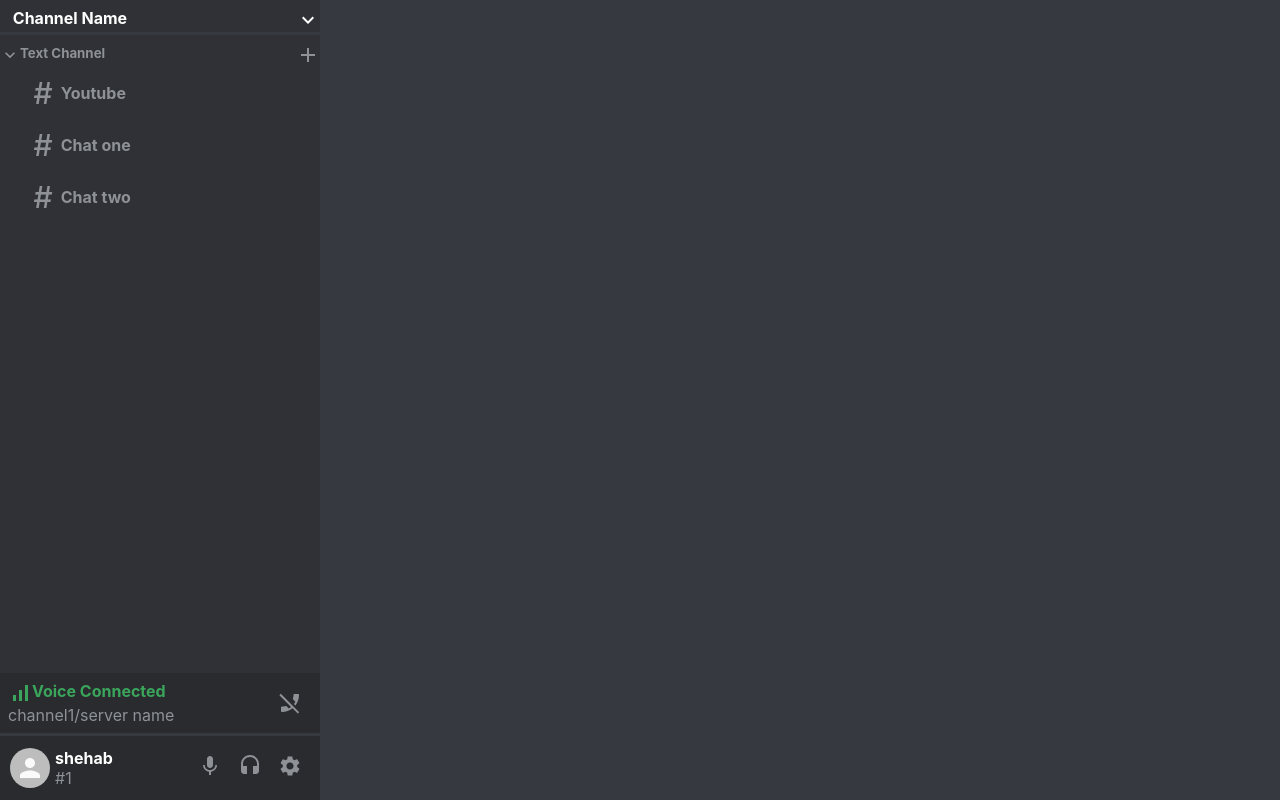
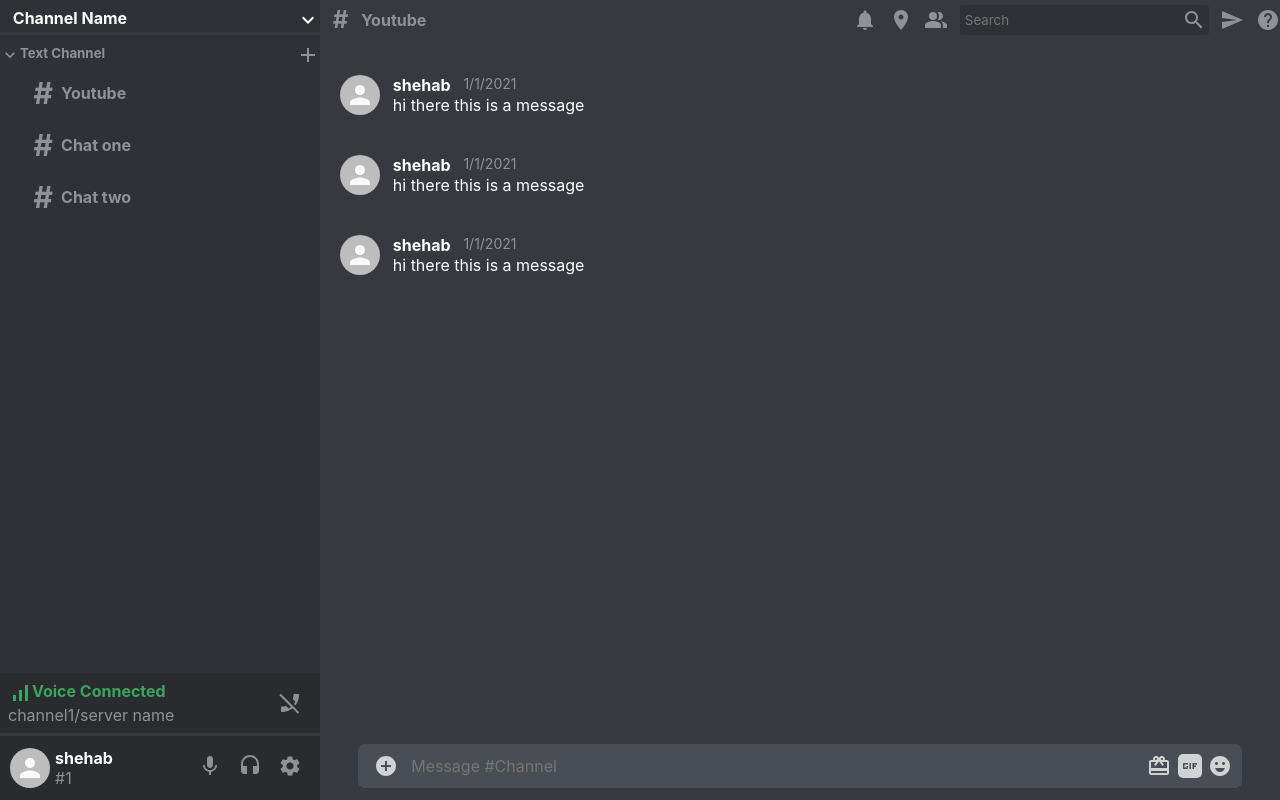
Before and after one commit to sharlq/discord_clon_TS_redux_react_FB, a React (Create React App) app: page / in a window 1280 px wide. Built offline with nearby package versions, Linux system fonts and the light colour scheme.

Commit message:
created the lay out of the chat

```diff
--- a/src/components/chat/Chat.tsx
+++ b/src/components/chat/Chat.tsx
@@ -1,8 +1,12 @@
-
+import ChatHeader from './Chatheader'
+import ChatInput from './ChatInput'
+import ChatMessages from './ChatMessages'
 const Chat = () => {
     return (
         <div className="chat">
-
+            <ChatHeader channel="Youtube"/>
+            <ChatMessages />
+            <ChatInput/>
         </div>
     )
 }
--- /dev/null
+++ b/src/components/chat/ChatInput.tsx
@@ -0,0 +1,22 @@
+import React from 'react'
+import AddCircleIcon from '@material-ui/icons/AddCircle';
+import CardGiftcardIcon from '@material-ui/icons/CardGiftcard';
+import GifIcon from '@material-ui/icons/Gif';
+import EmojiEmotionsIcon from '@material-ui/icons/EmojiEmotions';
+const ChatInput = () => {
+    return (
+        <div className = "chatInput">
+            <AddCircleIcon />
+            <form >
+                <input type="text" placeholder={`Message #Channel`} />
+                {/* <button type="submit">Send Message</button> */}
+            </form>
+            <CardGiftcardIcon/>
+            <GifIcon className="Gif"/>
+            <EmojiEmotionsIcon/>
+
+        </div>
+    )
+}
+
+export default ChatInput
--- /dev/null
+++ b/src/components/chat/ChatMessages.tsx
@@ -0,0 +1,14 @@
+import React from 'react'
+import Message from './message'
+
+const ChatMessages = () => {
+    return (
+        <div className="chatMessages">
+            <Message name='shehab' timeStamp="1/1/2021" content="hi there this is a message"/>
+            <Message name='shehab' timeStamp="1/1/2021" content="hi there this is a message"/>
+            <Message name='shehab' timeStamp="1/1/2021" content="hi there this is a message"/>
+        </div>
+    )
+}
+
+export default ChatMessages
--- /dev/null
+++ b/src/components/chat/Chatheader.tsx
@@ -0,0 +1,28 @@
+import React from 'react'
+import NotificationsIcon from '@material-ui/icons/Notifications';
+import LocationOnIcon from '@material-ui/icons/LocationOn';
+import PeopleAltIcon from '@material-ui/icons/PeopleAlt';
+import SearchIcon from '@material-ui/icons/Search';
+import SendIcon from '@material-ui/icons/Send';
+import HelpIcon from '@material-ui/icons/Help';
+
+const Chatheader:React.FC<{channel:string}> = ({channel}) => {
+    return (
+        <div className="chatHeader">
+            <h4><span className="chatHeader_hash">#</span>{channel}</h4>
+            <div className="chatHeader_right">
+                <NotificationsIcon />
+                <LocationOnIcon />
+                <PeopleAltIcon />
+                <div className="chatHeader_search">
+                <input type="search" placeholder="Search"/>
+                <SearchIcon/>
+                </div>
+                <SendIcon/>
+                <HelpIcon/>
+            </div>
+        </div>
+    )
+}
+
+export default Chatheader
--- /dev/null
+++ b/src/components/chat/message.tsx
@@ -0,0 +1,18 @@
+import React from 'react'
+import Avatar from '@material-ui/core/Avatar';
+const Message:React.FC<{name:string,content:string,timeStamp:string,pic?:string}> = ({name,content,timeStamp,pic}) => {
+    return (
+        <div className="message">
+            <Avatar src={pic} alt={name}/>
+            <div className='info'>
+                <div className='message-header'>
+                    <h4 className="message-header_name">{name}</h4>
+                    <p className="message-header_timeStamp">{timeStamp}</p>
+                </div>
+                <p className="message_content">{content}</p>
+            </div>
+        </div>
+    )
+}
+
+export default Message
--- a/src/style/_chat.scss
+++ b/src/style/_chat.scss
@@ -1,4 +1,6 @@
 .chat{
+    display: flex;
+    flex-direction: column ;
     background: $primaryBack;
     height: 100%;
     flex: .75;
--- /dev/null
+++ b/src/style/_chatHeader.scss
@@ -0,0 +1,43 @@
+.chatHeader{
+    height: fit-content;
+    display: flex;
+    justify-content: space-between;
+    color:$secondary;
+    margin-top: 5px;
+    h4{
+        display: flex;
+        align-items: center;
+    }
+    &_hash{
+        margin-left: 1vw;
+        margin-right: 1vw;
+        font-size: 24px;
+    }
+    input{
+        color: $secondary;
+        height: fit-content;
+        background-color: transparent;
+        border: none;
+        outline: none;
+    }
+    &_search{
+        display: flex;
+       background-color: $secondaryBack;
+        border-radius: 3px;
+        padding: 3px;
+        align-items: center;
+    }
+    &_right{
+
+        flex:.5;
+        display: flex;
+        align-items: center;
+        justify-content: space-between;
+    }
+    .MuiSvgIcon-root{
+        cursor: pointer;
+    }
+    .MuiSvgIcon-root:hover{
+        color: lighten($color: $secondary , $amount: 20);
+    }
+}
--- /dev/null
+++ b/src/style/_chatInput.scss
@@ -0,0 +1,50 @@
+.chatInput{
+    display: flex;
+    background-color: lighten($color: $primaryBack, $amount: 8);
+    color: $secondary;
+    border-radius: 7px;
+    padding: 10px;
+    align-items: center;
+    width: 90%;
+    margin: auto;
+    margin-bottom: 1.5vh;
+    height: fit-content;
+form{
+    display: flex;
+    flex: 1;
+    height: fit-content;
+input{
+    flex: 1;
+    height: fit-content;
+    color: $secondary;
+    height: fit-content;
+    background-color: transparent;
+    border: none;
+    outline: none;
+    font-size: 16px;
+    padding-left: 1vw;
+
+}
+button{
+    height: fit-content;
+}
+}
+.MuiSvgIcon-root{
+    cursor: pointer;
+    color:  lighten($color: $secondary , $amount: 25) ;
+    margin-left: .5vw;
+}
+.MuiSvgIcon-root:hover{
+    color: lighten($color: $secondary , $amount: 80);
+}
+.Gif{
+    color: lighten($color: $primaryBack, $amount: 8) ;
+    background:lighten($color: $secondary , $amount: 25);
+    border-radius: 5px;
+}
+.Gif:hover{
+    color: lighten($color: $primaryBack, $amount: 8) ;
+    background:lighten($color: $secondary , $amount: 80) ;
+
+}
+}
--- /dev/null
+++ b/src/style/_chatMessages.scss
@@ -0,0 +1,27 @@
+.chatMessages{
+    flex:1;
+    .message{
+        height: fit-content;
+        margin-left:20px;
+        margin-top:40px;
+        display: flex;
+        h4{
+            height: fit-content;
+        }
+        p{
+            height: fit-content;
+        }
+        .info{
+            margin-left: 1vw;
+            height: fit-content;
+        }
+        &-header{
+            display: flex;
+            &_timeStamp{
+                margin-left: 1vw;
+                font-size: 14px;
+                color:$secondary;
+            }
+        }
+    }
+}
--- a/src/style/_sidebar.scss
+++ b/src/style/_sidebar.scss
@@ -120,7 +120,10 @@
 .sidebarChannel{
     display: flex;
     height: fit-content;
-  padding-left: 2vw;
+    margin-left: 2vw;
+    margin-right: .5vw;
+    border-radius: 5px;
+
     align-items:center ;
     cursor: pointer;
     h4{
@@ -128,7 +131,6 @@
         align-items: center;
     }
     &_hash{
-        font-weight: 500;
         font-size: 30px;
         padding: 8px;
     }
--- a/src/style/main.css
+++ b/src/style/main.css
@@ -205,7 +205,9 @@ body {
   height: -webkit-fit-content;
   height: -moz-fit-content;
   height: fit-content;
-  padding-left: 2vw;
+  margin-left: 2vw;
+  margin-right: .5vw;
+  border-radius: 5px;
   -webkit-box-align: center;
       -ms-flex-align: center;
           align-items: center;
@@ -222,7 +224,6 @@ body {
 }
 
 .sidebarChannel_hash {
-  font-weight: 500;
   font-size: 30px;
   padding: 8px;
 }
@@ -233,11 +234,214 @@ body {
 }
 
 .chat {
+  display: -webkit-box;
+  display: -ms-flexbox;
+  display: flex;
+  -webkit-box-orient: vertical;
+  -webkit-box-direction: normal;
+      -ms-flex-direction: column;
+          flex-direction: column;
   background: #36393f;
   height: 100%;
   -webkit-box-flex: .75;
       -ms-flex: .75;
           flex: .75;
+}
+
+.chatHeader {
+  height: -webkit-fit-content;
+  height: -moz-fit-content;
+  height: fit-content;
+  display: -webkit-box;
+  display: -ms-flexbox;
+  display: flex;
+  -webkit-box-pack: justify;
+      -ms-flex-pack: justify;
+          justify-content: space-between;
+  color: #8e9297;
+  margin-top: 5px;
+}
+
+.chatHeader h4 {
+  display: -webkit-box;
+  display: -ms-flexbox;
+  display: flex;
+  -webkit-box-align: center;
+      -ms-flex-align: center;
+          align-items: center;
+}
+
+.chatHeader_hash {
+  margin-left: 1vw;
+  margin-right: 1vw;
+  font-size: 24px;
+}
+
+.chatHeader input {
+  color: #8e9297;
+  height: -webkit-fit-content;
+  height: -moz-fit-content;
+  height: fit-content;
+  background-color: transparent;
+  border: none;
+  outline: none;
+}
+
+.chatHeader_search {
+  display: -webkit-box;
+  display: -ms-flexbox;
+  display: flex;
+  background-color: #2f3136;
+  border-radius: 3px;
+  padding: 3px;
+  -webkit-box-align: center;
+      -ms-flex-align: center;
+          align-items: center;
+}
+
+.chatHeader_right {
+  -webkit-box-flex: .5;
+      -ms-flex: .5;
+          flex: .5;
+  display: -webkit-box;
+  display: -ms-flexbox;
+  display: flex;
+  -webkit-box-align: center;
+      -ms-flex-align: center;
+          align-items: center;
+  -webkit-box-pack: justify;
+      -ms-flex-pack: justify;
+          justify-content: space-between;
+}
+
+.chatHeader .MuiSvgIcon-root {
+  cursor: pointer;
+}
+
+.chatHeader .MuiSvgIcon-root:hover {
+  color: #c3c5c8;
+}
+
+.chatInput {
+  display: -webkit-box;
+  display: -ms-flexbox;
+  display: flex;
+  background-color: #494d55;
+  color: #8e9297;
+  border-radius: 7px;
+  padding: 10px;
+  -webkit-box-align: center;
+      -ms-flex-align: center;
+          align-items: center;
+  width: 90%;
+  margin: auto;
+  margin-bottom: 1.5vh;
+  height: -webkit-fit-content;
+  height: -moz-fit-content;
+  height: fit-content;
+}
+
+.chatInput form {
+  display: -webkit-box;
+  display: -ms-flexbox;
+  display: flex;
+  -webkit-box-flex: 1;
+      -ms-flex: 1;
+          flex: 1;
+  height: -webkit-fit-content;
+  height: -moz-fit-content;
+  height: fit-content;
+}
+
+.chatInput form input {
+  -webkit-box-flex: 1;
+      -ms-flex: 1;
+          flex: 1;
+  height: -webkit-fit-content;
+  height: -moz-fit-content;
+  height: fit-content;
+  color: #8e9297;
+  height: fit-content;
+  background-color: transparent;
+  border: none;
+  outline: none;
+  font-size: 16px;
+  padding-left: 1vw;
+}
+
+.chatInput form button {
+  height: -webkit-fit-content;
+  height: -moz-fit-content;
+  height: fit-content;
+}
+
+.chatInput .MuiSvgIcon-root {
+  cursor: pointer;
+  color: #d0d2d4;
+  margin-left: .5vw;
+}
+
+.chatInput .MuiSvgIcon-root:hover {
+  color: white;
+}
+
+.chatInput .Gif {
+  color: #494d55;
+  background: #d0d2d4;
+  border-radius: 5px;
+}
+
+.chatInput .Gif:hover {
+  color: #494d55;
+  background: white;
+}
+
+.chatMessages {
+  -webkit-box-flex: 1;
+      -ms-flex: 1;
+          flex: 1;
+}
+
+.chatMessages .message {
+  height: -webkit-fit-content;
+  height: -moz-fit-content;
+  height: fit-content;
+  margin-left: 20px;
+  margin-top: 40px;
+  display: -webkit-box;
+  display: -ms-flexbox;
+  display: flex;
+}
+
+.chatMessages .message h4 {
+  height: -webkit-fit-content;
+  height: -moz-fit-content;
+  height: fit-content;
+}
+
+.chatMessages .message p {
+  height: -webkit-fit-content;
+  height: -moz-fit-content;
+  height: fit-content;
+}
+
+.chatMessages .message .info {
+  margin-left: 1vw;
+  height: -webkit-fit-content;
+  height: -moz-fit-content;
+  height: fit-content;
+}
+
+.chatMessages .message-header {
+  display: -webkit-box;
+  display: -ms-flexbox;
+  display: flex;
+}
+
+.chatMessages .message-header_timeStamp {
+  margin-left: 1vw;
+  font-size: 14px;
+  color: #8e9297;
 }
 
 .App {
--- a/src/style/main.scss
+++ b/src/style/main.scss
@@ -1,6 +1,9 @@
 @import 'config';
 @import 'sidebar';
 @import 'chat';
+@import 'chatHeader';
+@import 'chatinput';
+@import 'chatMessages';
 .App{
     display: flex;
 }
```
Also changed, not shown: 1 other file (tests, documents, lock files or other folders).
